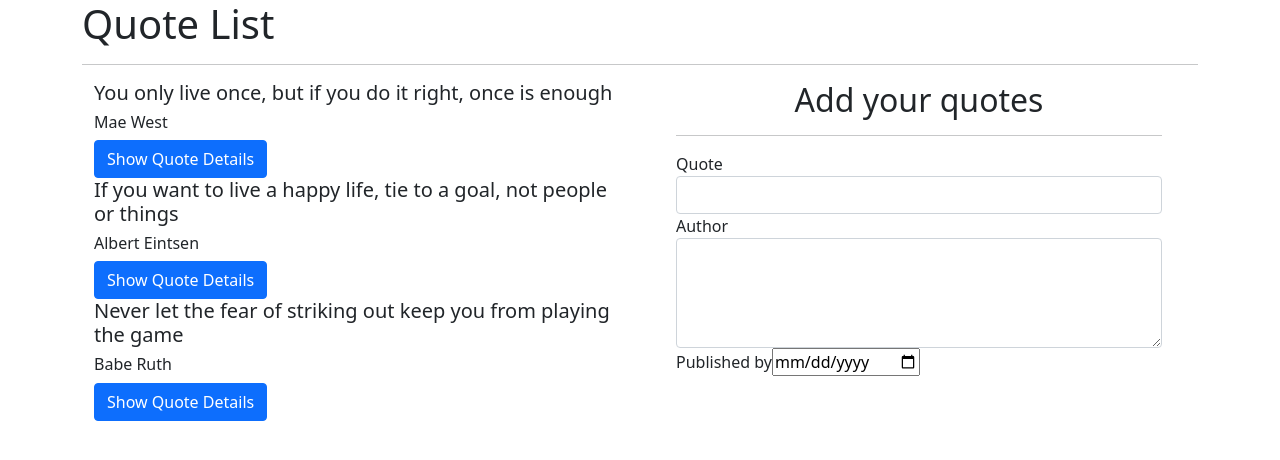
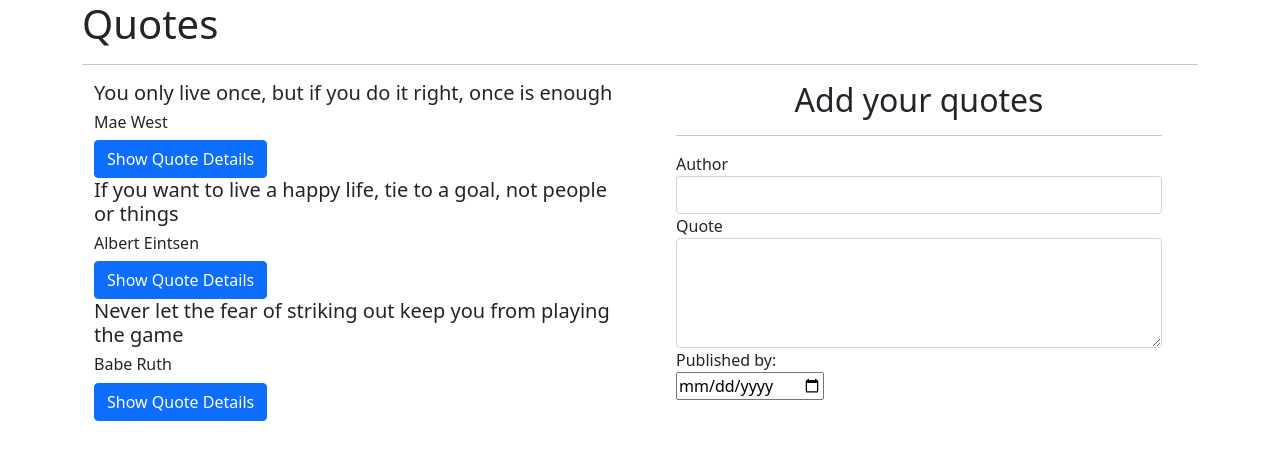
Before and after one commit to bre-nda/Quotes-Project, an Angular app: page / in a window 1280 px wide. Shown: the top 460 px of the page. Built offline with nearby package versions, Linux system fonts and the light colour scheme.

Commit message:
add changes to the form

```diff
--- a/src/app/quote-form/quote-form.component.html
+++ b/src/app/quote-form/quote-form.component.html
@@ -4,18 +4,18 @@
     <form>
         <div class="form-group">
 
-            <label for="name">Quote</label>
+            <label for="name">Author</label>
             <input type="text" required class="form-control" id="name">
 
         </div>
         <div class="form-group">
 
-            <label for="description">Author</label>
+            <label for="description">Quote</label>
             <textarea class="form-control" id="description" rows="4" required></textarea>
 
         </div>
         <div class="form-group">
-            <label for="complete">Published by</label>
+            <label for="complete">Published by:</label><br>
             <input type='date' id="complete" required>
 
         </div>
--- a/src/app/quote/quote.component.html
+++ b/src/app/quote/quote.component.html
@@ -10,7 +10,7 @@
     </div>
 </div> -->
 <div class="container">
-    <h1>Quote List</h1>
+    <h1>Quotes</h1>
     <hr>
     <div class="container">
         <div class="row">
```
